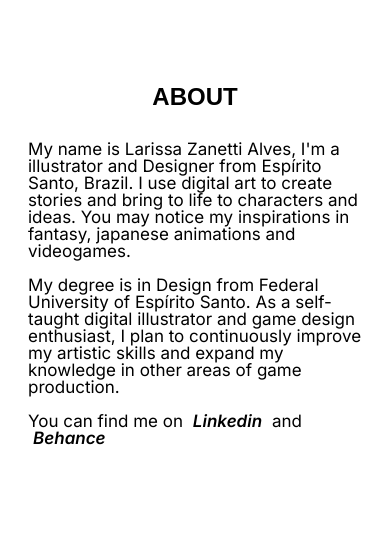
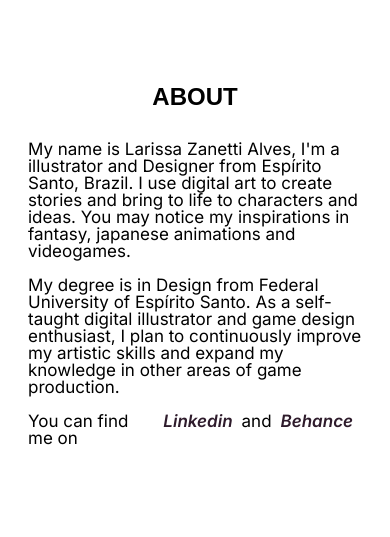
Before and after one commit to Cassiokmargo/portifolio-larissa-zane, a plain HTML site: page index.html in a window 390 px wide. Shown: the part 301-838 px from the top of the page. Drawn offline with Linux system fonts and the light colour scheme; a web font is replaced by a local one.

Commit message:
Atualização de links ancora e responsividade

```diff
--- a/index.html
+++ b/index.html
@@ -34,7 +34,11 @@
         <p class="texto__sobre">My degree is in Design from Federal University of Espírito Santo. As a self-taught digital illustrator and game design
             enthusiast, I plan to continuously improve my artistic skills and expand my knowledge in other areas of game production.
         </p>
-        <p class="texto__sobre subtexto"> You can find me on <span>Linkedin</span> and <span>Behance</span></p>
+        <p class="texto__sobre subtexto">
+            You can find me on
+            <a class="texto__sobre ancora" href="https://www.linkedin.com/in/larissa-zanetti-alves-a81b63287/">Linkedin</a>
+            and <a class="texto__sobre ancora" href="behance.net/larissazanetti">Behance</a>
+        </p>
     </section>
 
     <section class="secao__projetos">
@@ -67,8 +71,8 @@
             <p class="texto__rodape subtitulo2">Want to get in touch?</p>
         </div>
         <p class="texto__rodape__final">Email adress: lazanettialves@gmail.com</p>
-        <p class="texto__rodape__final">Linkedin</p>
-        <p class="texto__rodape__final">Behance</p>
+        <a class="texto__rodape__final ancora" href="https://www.linkedin.com/in/larissa-zanetti-alves-a81b63287/">Linkedin</a>
+        <a class="texto__rodape__final ancora" href="behance.net/larissazanetti">Behance</a>
         <div class="container__img">
             <img class="logo__imagem__rodape" src="./assets/lirou elho full footer.svg" alt="img da logo do rodape">
         </div>
--- a/styles/footer.css
+++ b/styles/footer.css
@@ -51,7 +51,9 @@
 .texto__rodape__final {
     display: flex;
     justify-content: center;
+    text-decoration: none;
 
+    color: var(--cor-fonte-main);
     font-family: var(--ff-texto);
     font-weight: var(--fw-titulo);
     font-size: var(--fs-texto);
--- a/styles/sobre.css
+++ b/styles/sobre.css
@@ -26,23 +26,30 @@
     font-size: var(--fs-texto);
     margin: 0.5em;
 
-    span {
-        font-weight: var(--fw-titulo);
-        font-style: italic;
-        padding: 0px 0.3em;
-    }
+
+}
+
+.ancora {
+
+    margin: 0 0.4em;
+    text-decoration: none;
+    color: var(--cor-fonte-main);
+    font-weight: var(--fw-titulo);
+    font-style: italic;
 }
 
 
 @media screen and (max-width: 768px) {
     .secao__sobre {
         width: 90%;
-        max-width: 1000px;
+        display: flex;
+
 
     }
 
-    .texto__sobre {
-        display: block;
+    .ancora {
+        margin: -0.5em 1px;
+
 
     }
 
```
